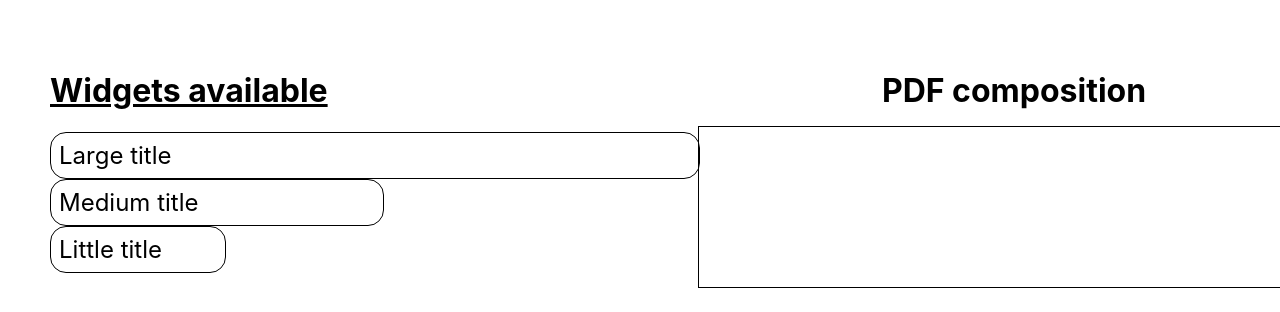
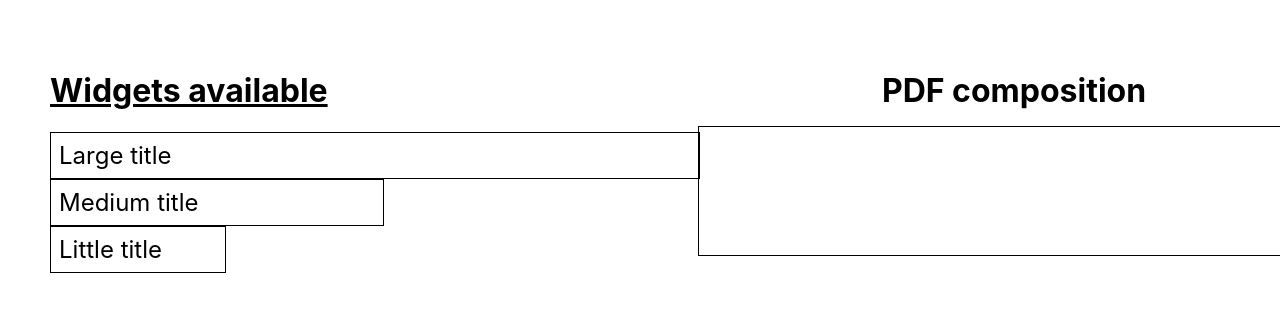
Before and after one commit to johan-uqac/hackathon-web, a React (Create React App) app in the folder hackaton-web/: page / in a window 1280 px wide. Shown: the top 312 px of the page. Built offline with nearby package versions, Linux system fonts and the light colour scheme.

Commit message:
Add title

```diff
--- a/hackaton-web/src/Components/Draggables/Title/Title.css
+++ b/hackaton-web/src/Components/Draggables/Title/Title.css
@@ -1,7 +1,6 @@
 .fruit-item {
     border: 1px solid black;
     font-size: 1.5rem;
-    border-radius: 1rem;
     padding: 0.5rem;
     background-color: white;
   }
--- a/hackaton-web/src/Components/Droppable/Droppable.css
+++ b/hackaton-web/src/Components/Droppable/Droppable.css
@@ -1,6 +1,5 @@
 .pdf {
   display: flex;
-    padding: 1rem;
   width: 100%;
   min-height: 8rem;
   border: 1px solid black;
@@ -13,6 +12,5 @@
   border: 1px solid black;
   padding: 0.5rem 2rem;
   font-size: 1.5rem;
-    border-radius: 1rem;
   height: fit-content;
 }
--- a/hackaton-web/src/Components/Droppable/Droppable.tsx
+++ b/hackaton-web/src/Components/Droppable/Droppable.tsx
@@ -23,13 +23,13 @@ const PDFDroppable = ({items}: IPDFDroppable) => {
   }
 
   return (
-    <ul className="pdf" ref={setNodeRef}>
+    <div className="pdf" ref={setNodeRef}>
       {items.map((item, idx) => (
         <div key={`${item}-${idx}`} className="pdf-item" style={{width: calculateWidth(item.size)}}>
           {item.content}
         </div>
       ))}
-    </ul>
+    </div>
   );
 };
 
```
Lines whose indentation alone changed are shown as unchanged.
